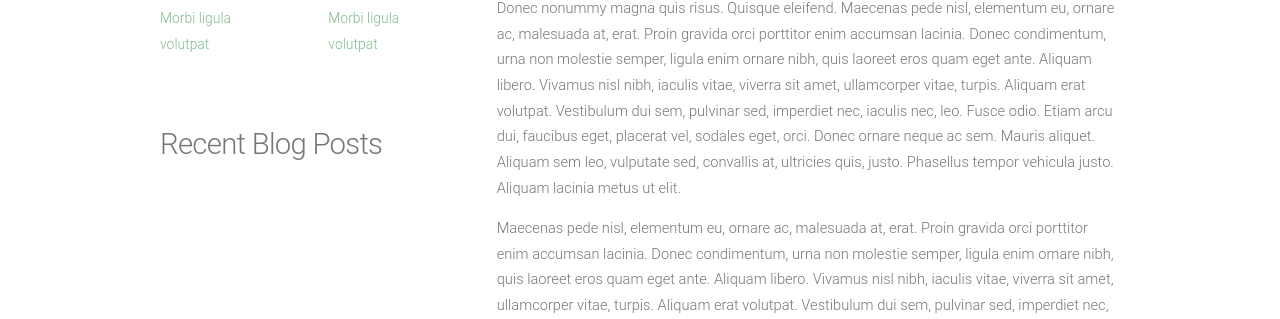
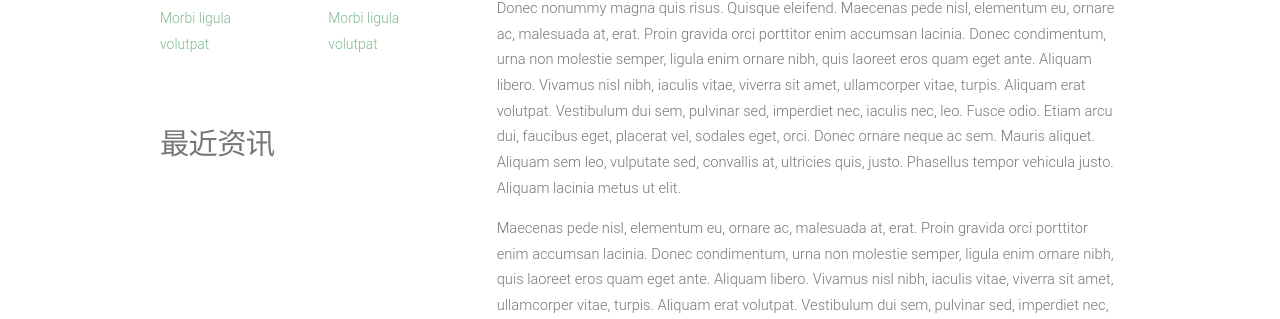
Before and after one commit to yuejianhua/caixiyan.github.io, a Jekyll site: the page built from left-sidebar.html, in a window 1280 px wide. Shown: the part 800-1119 px from the top of the page. Built offline with Jekyll 4.4.1, drawn with Linux system fonts in a browser that asks for light colours.

Commit message:
Update sidebar.html

```diff
--- a/_includes/sidebar.html
+++ b/_includes/sidebar.html
@@ -28,7 +28,7 @@
 	</section>
 	<section>
 		<header>
-			<h2>Recent Blog Posts</h2>
+			<h2>最近资讯</h2>
 		</header>
 		<ul class="style">
 		{% for post in site.posts offset: 0 limit: 2 %}
```
